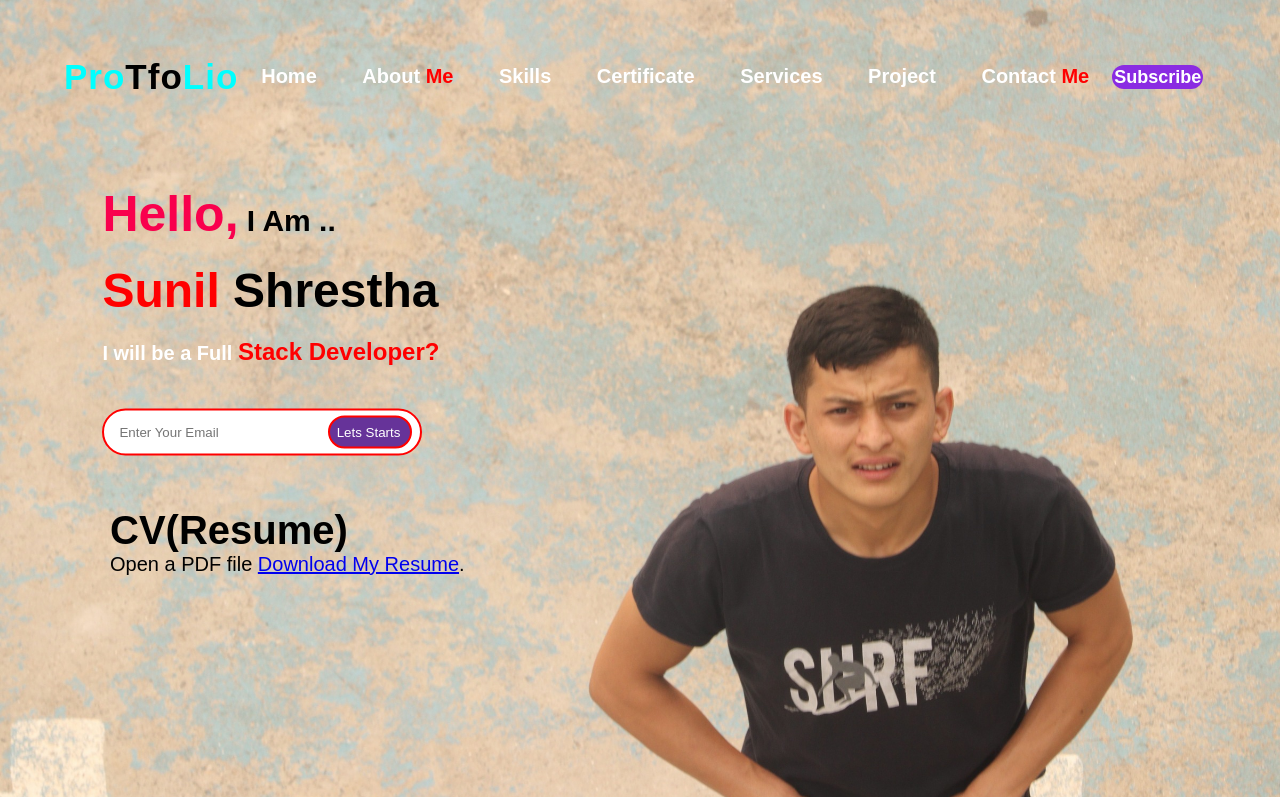
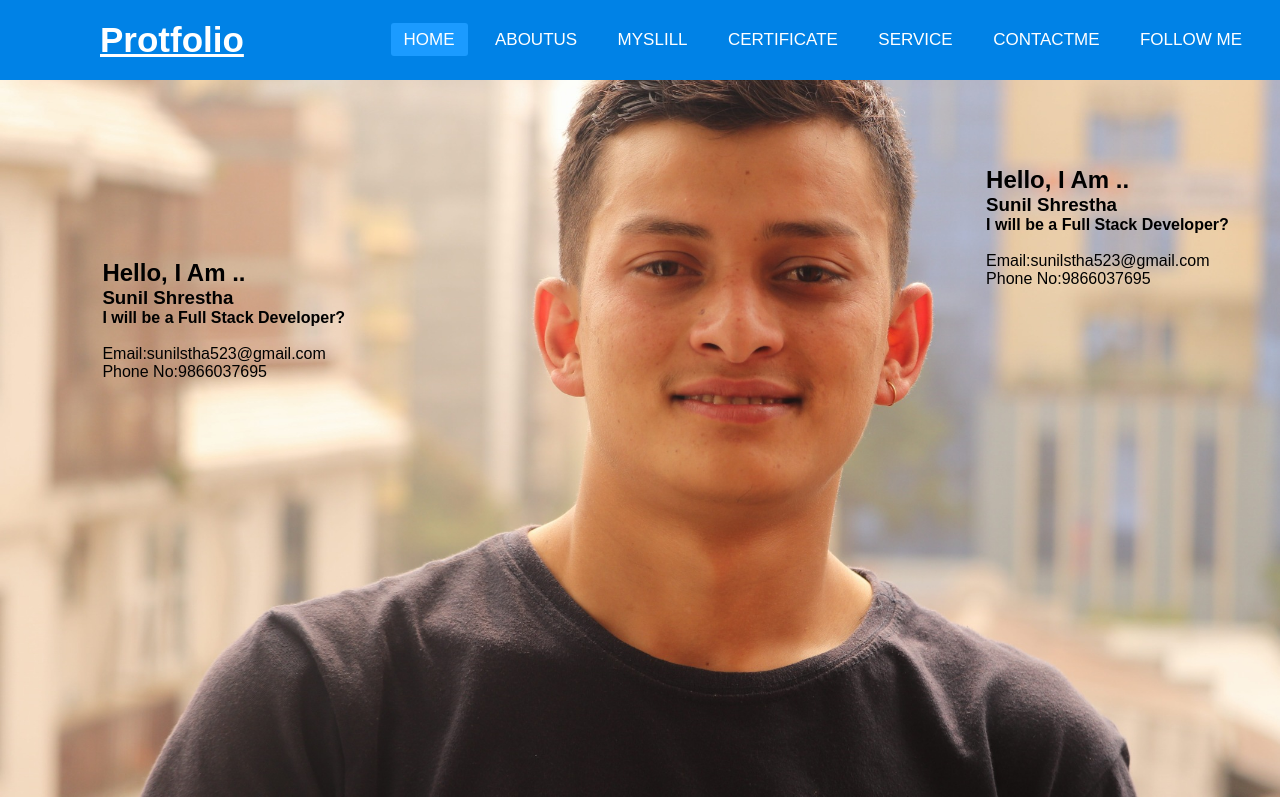
Before and after one commit to Sunil523162/prtfoli-web-sunil, a plain HTML site: page index.html in a window 1280 px wide. Shown: the top 797 px of the page. Drawn offline with Linux system fonts and the light colour scheme; a web font is replaced by a local one.

Commit message:
modified the title

```diff
--- a/index.html
+++ b/index.html
@@ -13,57 +13,60 @@
     integrity="sha512-KfkfwYDsLkIlwQp6LFnl8zNdLGxu9YAA1QvwINks4PhcElQSvqcyVLLD9aMhXd13uQjoXtEKNosOWaZqXgel0g=="
     crossorigin="anonymous" referrerpolicy="no-referrer" />
     <link rel="stylesheet" href="fontawesome/css/all.min.css">
+    <script src="https://kit.fontawesome.com/a076d05399.js" crossorigin="anonymous"></script>
 </head>
 <body>
     <button onclick="topFunction()" id="myBtn" title="Go to top">Top</button>
+    <nav>
+        <div>
 
-    <!-- header start from here to -->
-    <div class="head">
-        <nav>
-            <h1 class="logo">Pro<span>Tfo</span>Lio</h1>
-            <ul>
-                <li><a href="file:///C:/xampp/htdocs/protfolio/index.html">Home</a></li>
-                <li><a href="#section1">About <span>Me</span></a></li>
-                <li><a href="#section2">Skills</a></li>
-                <li><a href="#section3">Certificate</a></li>
-                <li><a href="#section4">Services</a></li>
-                <li><a href="#section5">Project </a></li>
-                <li><a href="#section6">Contact <span>Me</span></a></li>
-            </ul>
-            <li><a href="https://www.youtube.com/channel/UCp9li82BdCv9KnOY2g_oQ6A" class="btn">Subscribe</a></li>
-        </nav>
+        </div>
+        <input type="checkbox" id="check">
+        <label for="check" class="checkbtn">
+          <i class="fas fa-bars"></i>
+        </label>
+        <label class="logo" style="text-decoration: underline;">Protfolio</label>
+        <ul>
+          <li><a class="active" href="http://localhost/protfolio/index.html">Home</a></li>
+          <li><a href="#section1">AboutUs</a></li>
+          <li><a href="#section2">MySlill</a></li>
+          <li><a href="#section3">Certificate</a></li>
+          <li><a href="#section4">Service</a></li>
+          <li><a href="#section6">ContactMe</a></li>
+          <li><a href="#section7">Follow Me</a></li>
+        </ul>
+      </nav>
 
+      <!-- photo background -->
+      <div class="head1">
         <div class="content">
             <h2><span>Hello,</span> I Am ..</h2>
             <h3><span>Sunil</span> Shrestha</h3>
             <h4>I will be a Full <span>Stack Developer?</span></h4><br>
+            <p>Email:sunilstha523@gmail.com</p>
+            <p>Phone No:9866037695</p>
+         </div>
+         <div class="content-two">
+            <h2><span>Hello,</span> I Am ..</h2>
+            <h3><span>Sunil</span> Shrestha</h3>
+            <h4>I will be a Full <span>Stack Developer?</span></h4><br>
+            <p>Email:sunilstha523@gmail.com</p>
+            <p>Phone No:9866037695</p>
+         </div>
+    </div>
 
-            <!-- <h5>I Am Running Bachler 3rd Year in BCA(Bachlor of Computer Application)</h5>
-            <p>From Gorkha.</p>
-            <span>But Recently From Chundavi Kathmandu</span> -->
-            <div class="newslatter">
-                <form>
-                    <input type="email" name="email" id="mail" placeholder="Enter Your Email">
-                    <input type="submit" name="submit" value="Lets Starts">
-                </form>
-            </div>
-
-        </div>
-        <div class="cv-main">
-            <h6>CV(Resume)</h6>
-            <p>Open a PDF file <a href="https://drive.google.com/drive/my-drive">Download My Resume</a>.</p>
-        </div>
-    </div>
     <!-- it is a About Part-->
     <section id="section1" class="about">
         <div class="main">
-            <img src="img/clz2.JPG" alt="beautiful" width="30%" height="80%">
+            <img src="img/mm.jpg" alt="beautiful" width="30%" height="80%">
             <div class="about-text">
                 <h5>About Me</h5>
                 <h6>Developer <span>Designer</span> & React JS</h6>
-                <p>Lorem ipsum dolor sit amet consectetur adipisicing elit.
-                    Ea repellat quia cupiditate? Quae voluptatem velit culpa? Repudiandae
-                    quaerat reprehenderit harum? Dolor fuga ea tempore quis voluptatibus ab voluptatem. Atque, quidem?</p>
+                <p>It's me Sunil Shrestha. From Bungkot Gorkha but recently i live in Thankot Kathmandu. I have completed +2 level with Average grade:2:56.
+                    currently i am studing in Bachler 6th sem.
+                   <p>I have three project That's i have done in programming language is Php
+                    Laravel Html css javascript  and Database is MYSQL</p>
+                </p>
                 <button>Let's Talk</button>
             </div>
         </div>
@@ -83,6 +86,7 @@
                         <li><p>Laravel(PHP)</p></li>
                         <li><p>Android Studio(Android, IOS)</p></li>
                         <li><p>Desine(cs6)</p></li>
+                        <li><p></p></li>
                     </ul>
                    </div>
                 </div>
@@ -187,10 +191,10 @@
         </div>
     </div>
     <div class="social-main">
-        <div class="socialmedia">
+        <div id="section7" class="socialmedia">
             <h10>This Is my Social Media Account Link</h10>
             <p>You can add me on below Link..</p>
-            <div class="link">
+            <div  class="link">
                 <a href="https://www.facebook.com/I.Am.Shri.SUNIL.Stha.tika/" class="fb"><i class="fa-brands fa-facebook"></i>FaceBook</a>
                 <a href="https://www.instagram.com/linusstha523" class="in"><i class="fa-brands fa-instagram"></i>Instagram</a>
                 <a href="https://www.linkedin.com/in/sunil-stha-85b148202/" class="li"><i class="fa-brands fa-linkedin"></i>Linkedin</a>
--- a/style.css
+++ b/style.css
@@ -1,74 +1,19 @@
 *{
     padding: 0;
     margin: 0;
-    font-family: 'josefin Sans', sans-serif;
+    text-decoration: none;
+    list-style: none;
     box-sizing: border-box;
   }
   body{
     font-family: Arial, Helvetica, sans-serif;
-    font-size: 20px;
   }
-h1{
-    color: aqua;
-    text-align: center;
-}
-.head{
-    height: 100vh;
+  .head1{
+    height: 120vh;
     width: 100%;
-    background-image:url(img/clz1.JPG);
+    background-image:url(img/clz2.JPG);
     background-size: cover;
-    background-position: center;
-}
-nav{
-    display: flex;
-    align-items: center;
-    justify-content: space-between;
-    padding-top: 45px;
-    padding-right: 6%;
-    padding-left: 5%;
-    font-weight: bold;
-    list-style-type: none;
-    text-decoration: none;
-}
-.logo{
-    color: aqua;
-    font-size: 35px;
-    letter-spacing: 1px;
-    cursor: pointer;
-}
-span{
-    color: black;
-}
-nav ul li{
-    list-style-type: none;
-    display: inline-block;
-    padding:20px 20px;
-}
-.btn{
-    color: white;
-    font-size: 18px;
-    text-decoration: none;
-    background-color: blueviolet;
-    border: 2px solid transparent;
-    font-weight: bold;
-    padding: 10xp 20px;
-    border-radius: 30px;
-    transition: transform .4s;
-}
-.btn:hover{
-    transform: scale(1.2);
-    color: red;
-}
-nav ul li a{
-    color: white;
-    text-decoration: none;
-    font-weight: bold;
-}
-nav ul li a:hover{
-    color: yellow;
-}
-nav ul li a span{
-    color: red;
+    overflow: hidden;
 }
 .content{
     position: absolute;
@@ -76,54 +21,99 @@ nav ul li a span{
     left: 8%;
     transform: translateY(-50%);
 }
-
-
-h2 span{
-    font-size: 50px;
-    color: #f9004d;
+.content-two{
+    float: right;
+    margin-top: 13%;
+    margin-right: 4%;
 }
-.contect h2{
-    color: antiquewhite;
+  nav{
+      position: fixed;
+    background: #0082e6;
+    height: 80px;
+    width: 100%;
   }
-h3{
-    margin: 20px 0px 20px;
-    font-size: 48px;
+  label.logo{
+    color: white;
+    font-size: 35px;
+    line-height: 80px;
+    padding: 0 100px;
+    font-weight: bold;
   }
-h3 span{
-    color: red;
+  nav ul{
+    float: right;
+    margin-right: 20px;
   }
-h4{
+  nav ul li{
+    display: inline-block;
+    line-height: 80px;
+    margin: 0 5px;
+  }
+  nav ul li a{
     color: white;
+    font-size: 17px;
+    padding: 7px 13px;
+    border-radius: 3px;
+    text-transform: uppercase;
+  }
+  a.active,a:hover{
+    background: #1b9bff;
+    transition: .5s;
+  }
+  .checkbtn{
+    font-size: 30px;
+    color: white;
+    float: right;
+    line-height: 80px;
+    margin-right: 40px;
+    cursor: pointer;
+    display: none;
+  }
+  #check{
+    display: none;
+  }
+  @media (max-width: 952px){
+    label.logo{
+      font-size: 30px;
+      padding-left: 50px;
+    }
+    nav ul li a{
+      font-size: 16px;
+    }
+  }
+  @media (max-width: 858px){
+    .checkbtn{
+      display: block;
+    }
+    ul{
+      position: fixed;
+      width: 100%;
+      height: 100vh;
+      background: #2c3e50;
+      top: 80px;
+      left: -100%;
+      text-align: center;
+      transition: all .5s;
+    }
+    nav ul li{
+      display: block;
+      margin: 50px 0;
+      line-height: 30px;
+    }
+    nav ul li a{
       font-size: 20px;
-    margin-bottom: 20px;
     }
-h4 span{
-    color: red;
-    font-size: 24px;
+    a:hover,a.active{
+      background: none;
+      color: #0082e6;
     }
-.newslatter form{
-    width: 400px;
-    max-width: 100%;
-    position: relative;
+    #check:checked ~ ul{
+      left: 0;
     }
-.newslatter form input:first-child{
-    display: inline-block;
-    width: 80%;
-    padding: 14px 120px 14px 15px;
-    border: 2px solid red;
-    border-radius: 30px;
   }
-.newslatter form input:last-child{
-    display: inline-block;
-    padding: 7px 10px 7px 7px;
-    border: 2px solid red;
-    border-radius: 30px;
-    position: absolute;
-    outline: none;
-    background-color: rebeccapurple;
-    color: white;
-    top: 7px;
-    right: 90px;
+  section{
+    background: url(bg1.jpg) no-repeat;
+    background-size: cover;
+    height: calc(100vh - 80px);
   }
 
 /* We Are going to start about css */
```
Also changed, not shown: img/mm.jpg (added). Lines whose indentation alone changed are shown as unchanged.
